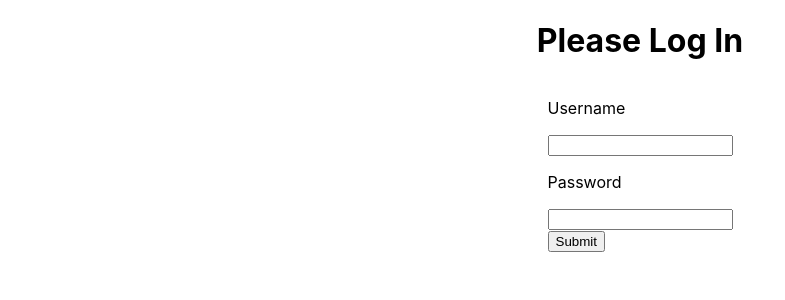
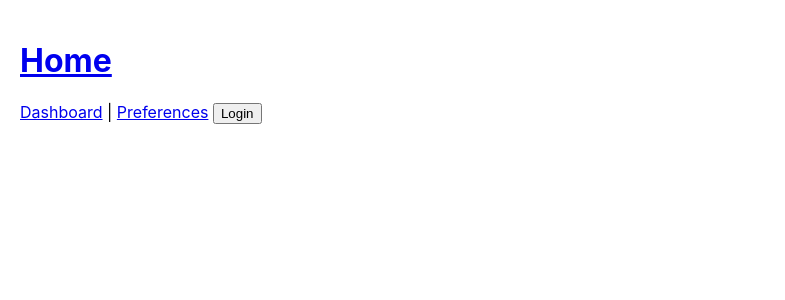
Before and after one commit to xta/react-auth-tutorial, a React (Create React App) app: page / in a window 1280 px wide. Shown: the top 300 px of the page, without its empty margins (0-785 px from the left). Built offline with nearby package versions, Linux system fonts and the light colour scheme.

Commit message:
add Login Button to show the Login form

```diff
--- a/src/components/App/App.js
+++ b/src/components/App/App.js
@@ -4,15 +4,19 @@ import { BrowserRouter, Route, Routes, Link } from 'react-router-dom';
 import useToken from './useToken'
 
 import Login from '../Login/Login';
+import LoginButton from '../Login/Button';
 import Logout from '../Logout/Logout';
 import { Dashboard } from '../Dashboard/Dashboard';
 import { Preferences } from '../Preferences/Preferences';
 
 function App() {
   const { token, clear, setToken } = useToken()
+  const [showLogin, setShowLogin] = useState(false)
 
-  if (!token) {
-    return <Login setToken={setToken} />
+  const toggleShowLogin = () => setShowLogin(!showLogin)
+  const loginToAccount = token => {
+    setToken(token)
+    setShowLogin(false)
   }
 
   return (
@@ -20,16 +24,18 @@ function App() {
       <BrowserRouter>
         <h1><Link to='/'>Home</Link></h1>
         <Link to='/dashboard'>Dashboard</Link> |&nbsp;
-        <Link to='/preferences'>Preferences</Link>
+        <Link to='/preferences'>Preferences</Link>&nbsp;
 
+        {(!token && <LoginButton onPress={toggleShowLogin} />)}
         {(token && <Logout clear={clear} />)}
+
+        {showLogin && !token && (<Login setToken={loginToAccount} />)}
 
         <Routes>
           <Route path="/dashboard" element={<Dashboard />}>
+          </Route>
 
-          </Route>
           <Route path="/preferences" element={<Preferences />}>
-
           </Route>
         </Routes>
       </BrowserRouter>
--- /dev/null
+++ b/src/components/Login/Button.js
@@ -0,0 +1,9 @@
+import React from 'react';
+
+function LoginButton({ onPress }) {
+    return (
+        <button onClick={onPress}>Login</button>
+    )
+}
+
+export default LoginButton
```
